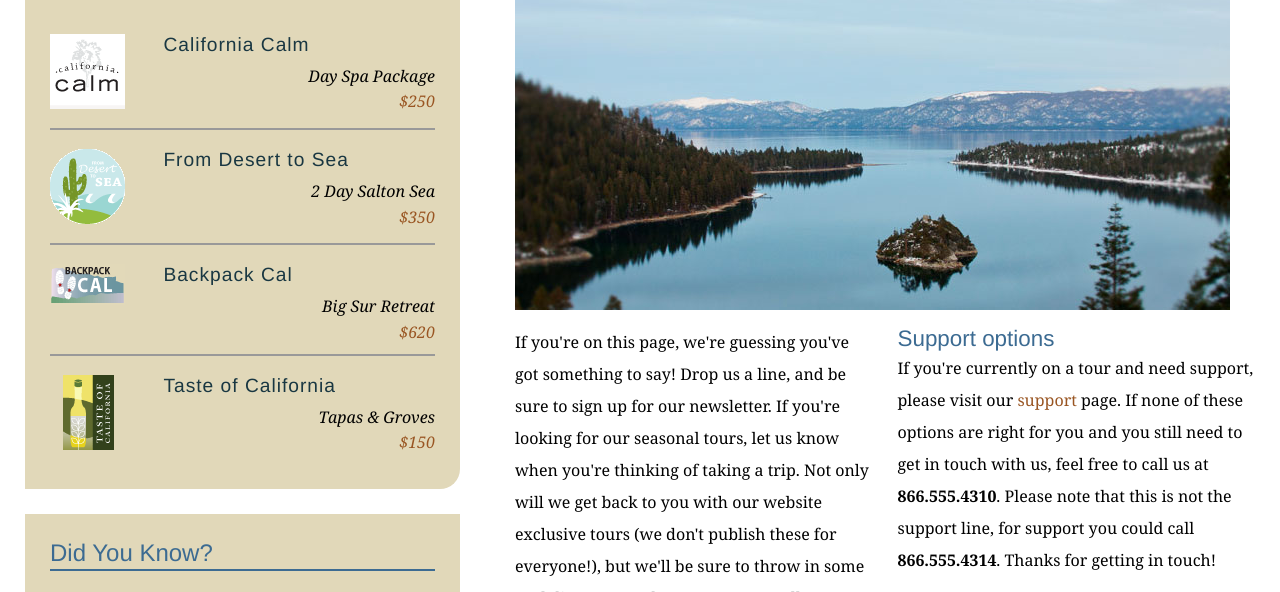
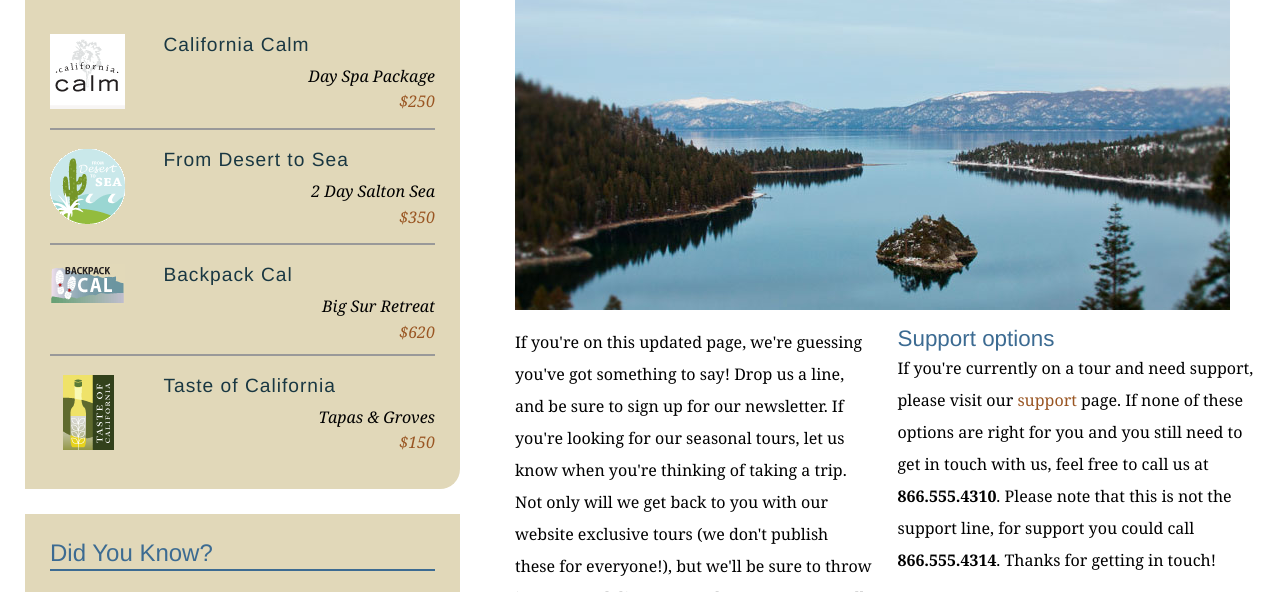
Before and after one commit to rp390k/explore_california, a plain HTML site: page contact.html in a window 1280 px wide. Shown: the part 342-934 px from the top of the page. Drawn offline with Linux system fonts and the light colour scheme.

Commit message:
Updating contact page

```diff
--- a/contact.html
+++ b/contact.html
@@ -68,7 +68,7 @@
           <h1>Get in touch</h1>
           <img src="assets/images/emerald_bay.jpg" alt="Beautiful Lake Tahoe" class="articleImage" />
           <div class="multiCol">
-            <p>If you're on this page, we're guessing you've got something to say! Drop us a line, and be sure to sign up for our newsletter. If you're looking for our seasonal tours,  let us know when you're thinking of taking a trip. Not only will we get back to you with our website exclusive tours (we don't publish these for everyone!), but we'll be sure to throw in some cool discounts and tour extras as well.</p>
+            <p>If you're on this updated page, we're guessing you've got something to say! Drop us a line, and be sure to sign up for our newsletter. If you're looking for our seasonal tours,  let us know when you're thinking of taking a trip. Not only will we get back to you with our website exclusive tours (we don't publish these for everyone!), but we'll be sure to throw in some cool discounts and tour extras as well.</p>
 
             <h2>Support options</h2>
             <p>If you're currently on a tour and need support, please visit our <a href="support.html">support</a> page. If none of these options are right for you and you still need to get in touch with us, feel free to call us at<span class="phone"> <strong>866.555.4310</strong>. Please note that this is not the support line, for support you could call </span><strong>866.555.4314</strong>. Thanks for getting in touch!</p>
```
